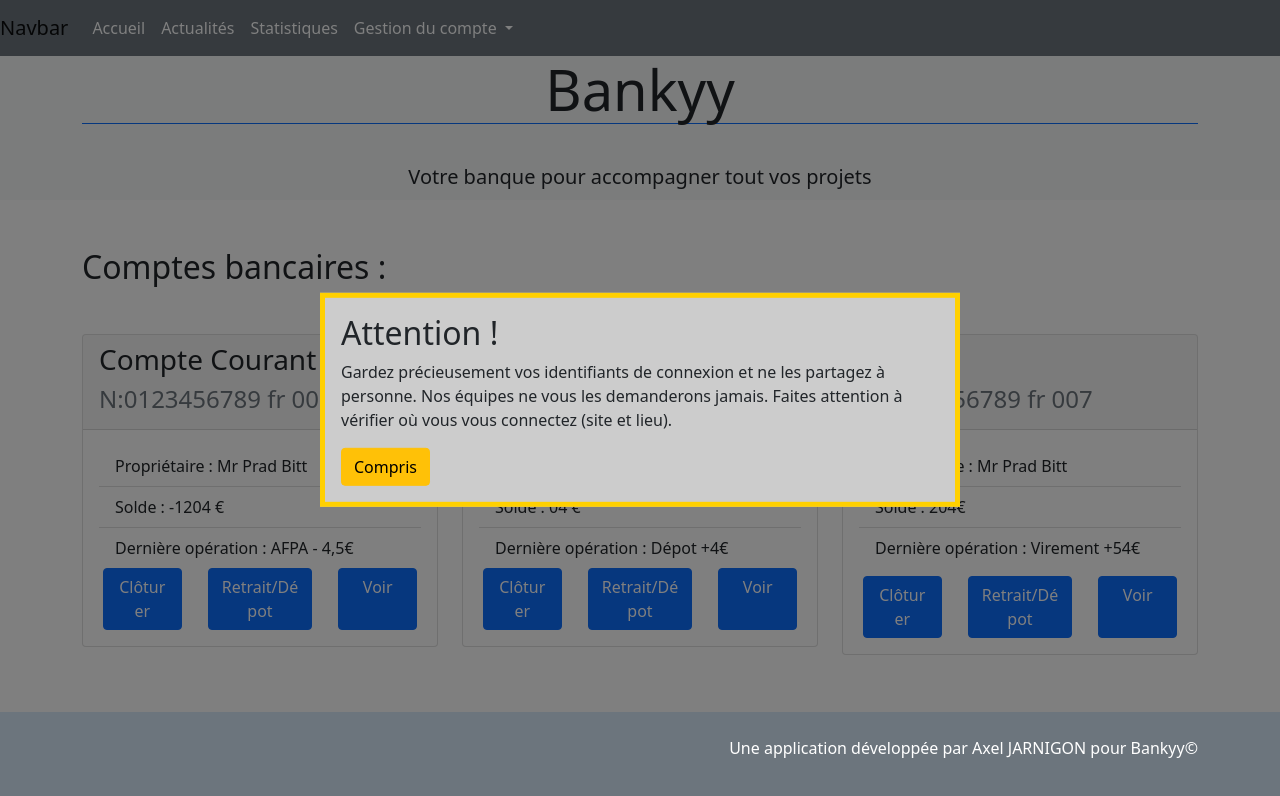
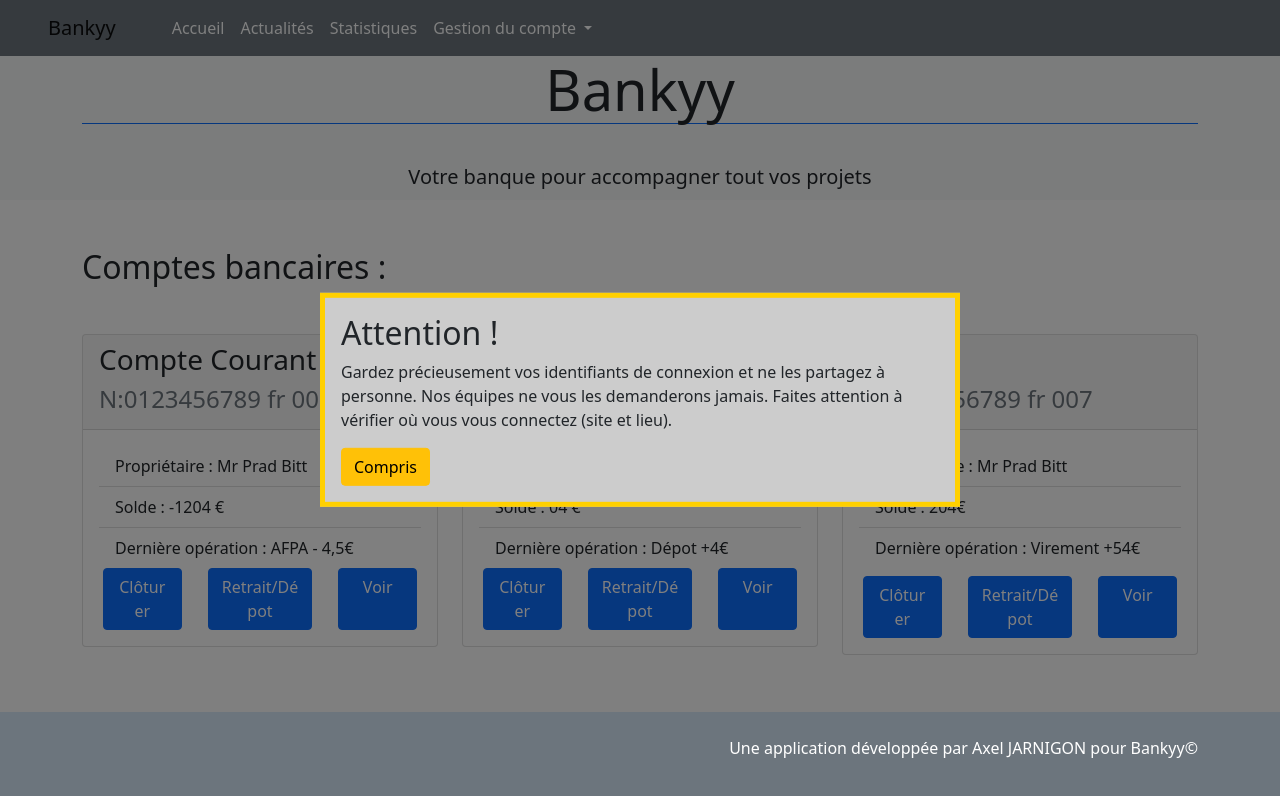
Before and after one commit to AxelJarni/Bankyy, a website built with Parcel: page index.html in a window 1280 px wide. Built offline with nearby package versions, Linux system fonts and the light colour scheme.

Commit message:
basic functionnalities asked are working

```diff
--- a/index.html
+++ b/index.html
@@ -24,7 +24,7 @@
 
 <body>
   <nav class="navbar navbar-expand-lg navbar-light bg-secondary">
-    <a class="navbar-brand" href="#">Navbar</a>
+    <a class="navbar-brand mx-5" href="#">Bankyy</a>
     <button class="navbar-toggler" type="button" data-toggle="collapse" data-target="#navbarNavDropdown" aria-controls="navbarNavDropdown" aria-expanded="false" aria-label="Toggle navigation">
       <span class="navbar-toggler-icon"></span>
     </button>
```
Also changed, not shown: actus.html (+2 -2 lines).
